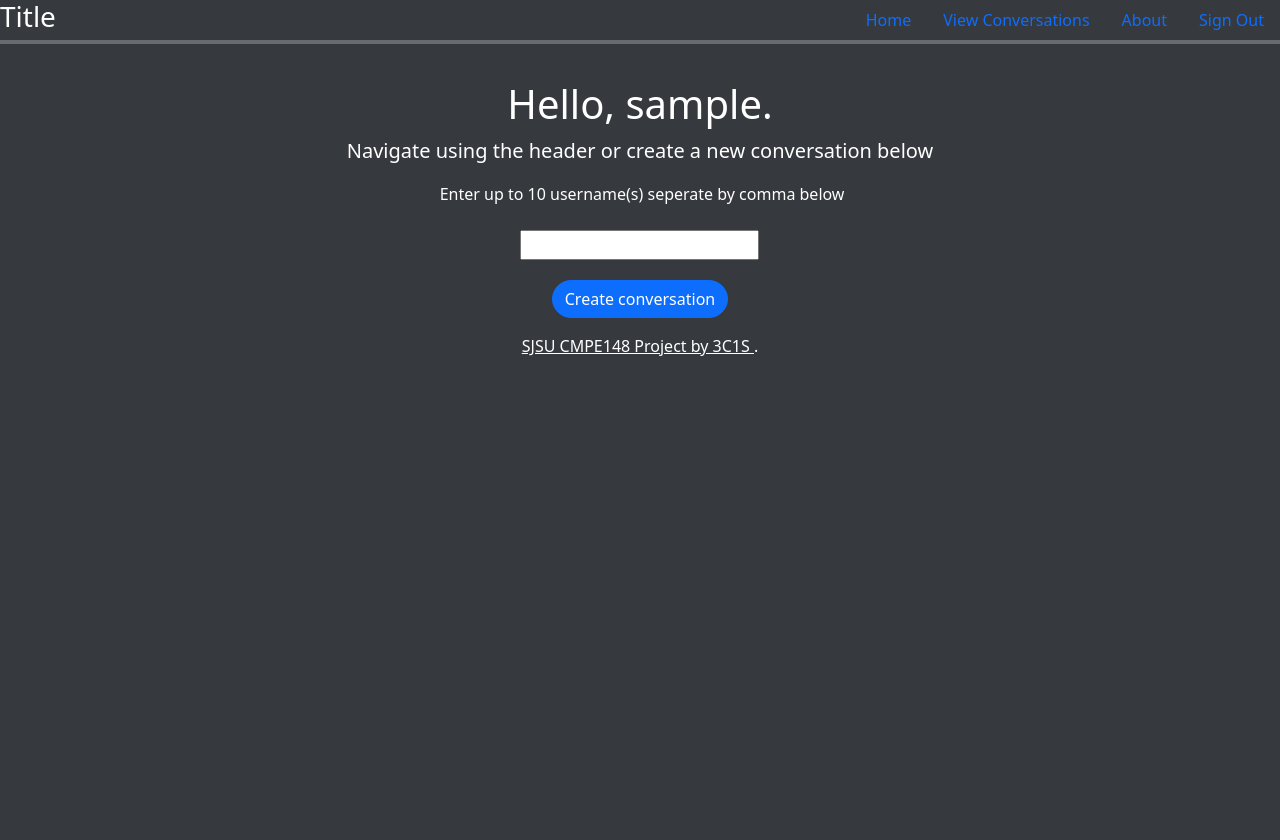
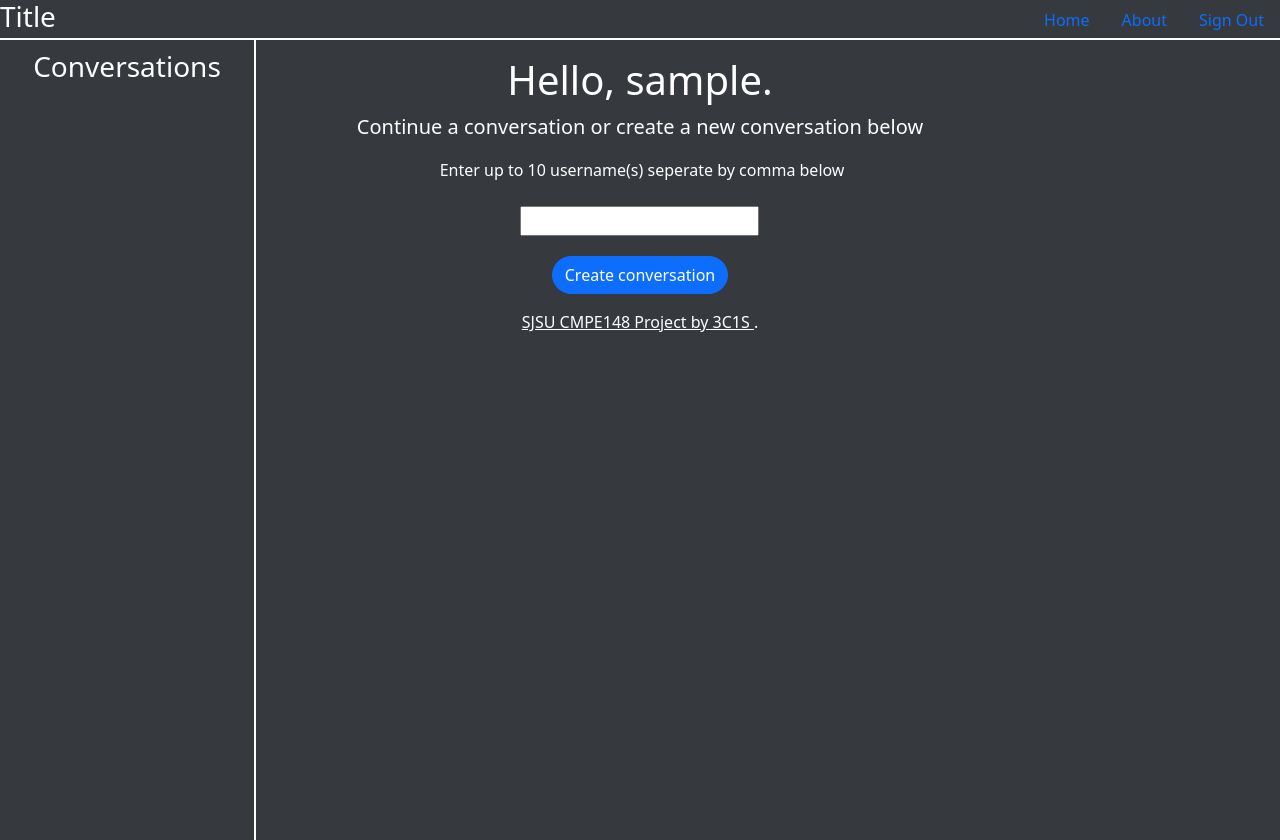
Before and after one commit to YueYingLee/CMPE-148, a Flask app: page /homepage in a window 1280 px wide. Before the commit the page ends 356 px from the top, so only its background shows below. Run offline with Flask 3, Linux system fonts and the light colour scheme; the visitor is signed in with stand-in values (Sample User, id 1); data that the repository does not hold is empty; some libraries are stand-ins or nearby versions.

Commit message:
sidebar + conversations

```diff
--- a/app/routes.py
+++ b/app/routes.py
@@ -16,6 +16,15 @@ from datetime import datetime
 from app import myapp_obj, db
 from . import socketio
 from cryptography.fernet import Fernet
+
+def get_conversations():
+    #get current user
+    #from Conversations relation, get every conversation that contains this user (useranme) in participants
+    #sort (?) these conversations. potentially by id, participants length, etc? or add a "last modified" field
+    #which would be the timestamp of the last sent message and order by that (newest to oldest)
+    #render this in HTML template
+    user = current_user
+    return Conversations.query.filter(Conversations.participants.contains(user.username)).all()
 
 @myapp_obj.route("/")
 def index():
@@ -68,6 +77,7 @@ def register():
 @login_required
 def homepage():
     user = current_user
+    user_conversations = get_conversations()
     form = UserForm()
     #after searching for a user, verify searched user exists and the current user is not trying to message themselves
     if form.validate_on_submit():
@@ -104,22 +114,13 @@ def homepage():
 
 
 
-    return render_template("home.html",user = user, form = form)
-
-@myapp_obj.route("/viewConversations", methods=["GET", "POST"])
-@login_required
-def view_conversations():
-    #get current user
-    #from Conversations relation, get every conversation that contains this user (useranme) in participants
-    #sort (?) these conversations. potentially by id, participants length, etc? or add a "last modified" field
-    #which would be the timestamp of the last sent message and order by that (newest to oldest)
-    #render this in HTML template
-    return 0
+    return render_template("home.html",user = user, form = form, user_conversations = user_conversations)
 
 @myapp_obj.route("/conversation/conversation_id=<conversation_id>", methods = ["GET", "POST"])
 @login_required
 def conversation(conversation_id):
      user = current_user
+     user_conversations = get_conversations()
      print(conversation_id) #debugging
      #get the current conversation
      current_conversation = Conversations.query.filter_by(conv_id = conversation_id).first()
@@ -152,7 +153,7 @@ def conversation(conversation_id):
          decrypted_messages.append(msg_to_display)
 
      print(decrypted_messages) #debugging
-     return render_template("conversation.html", decrypted_messages = decrypted_messages, conversation_id = conversation_id, participants = participants)
+     return render_template("conversation.html", decrypted_messages = decrypted_messages, conversation_id = conversation_id, participants = participants, user_conversations = user_conversations)
 
 
 """
--- a/app/static/css/home.css
+++ b/app/static/css/home.css
@@ -1,6 +1,8 @@
 .mb-auto{
-  height: 20px;
+  height: 40px;
+  border-bottom: 2px solid white;
 }
+
 .cover-container {
   display: flex;
   flex-direction: column;
@@ -30,3 +32,24 @@ hr {
   margin: 20px 0; /* Adjust the margin to control the space between the div and the line */
   width: 100%;
 }
+
+.sidebar {
+  margin-top: 40px;
+  height: 100%;
+  width: 20%;
+  position: absolute;
+  left: 0;
+  top: 0;
+  background-color: #36393e;
+  border-right: 2px solid white;
+  overflow-y: auto;
+  }
+
+.title{
+  margin-top: 10px;
+  text-align: center;
+}
+
+.convo-holder{
+  text-align: center;
+}
--- a/app/templates/home.html
+++ b/app/templates/home.html
@@ -14,13 +14,21 @@
         <h3 class="float-md-start mb-0"> Title </h3>
         <nav class="nav nav-masthead justify-content-center float-md-end">
             <a class="nav-link active" aria-current="page" href="/homepage">Home</a>
-            <a class="nav-link" href=""> View Conversations </a>
             <a class="nav-link" href=""> About </a>
             <a class="nav-link" href="/logout"> Sign Out</a>
         </nav>
     </div>
   </header>
-<hr>
+
+<div class="sidebar">
+  <h3 class="title"> Conversations </h3>
+  <div class="convo-holder">
+    {%for conversation in user_conversations%}
+    <a class="convo-nav-link" href="/conversation/conversation_id={{conversation.conv_id}}"> {{conversation.participants}} </a>
+    {% endfor %}
+  </div>
+
+</div>
 
   {% with messages = get_flashed_messages() %}
     {% if messages %}
@@ -37,7 +45,7 @@
     <div class="cover-container d-flex w-100 h-100 p-3 mx-auto flex-column">
       <main class="px-3">
         <h1>Hello, {{user.username}}.</h1>
-        <p class="lead">Navigate using the header or create a new conversation below</p>
+        <p class="lead">Continue a conversation or create a new conversation below</p>
         <p class="lead">
           <form method="POST" novalidate class="search-form">
             {{ form.hidden_tag() }}
```
Also changed, not shown: app/static/css/conversation.css (+32 -7 lines), app/templates/conversation.html (+12 -3 lines).
